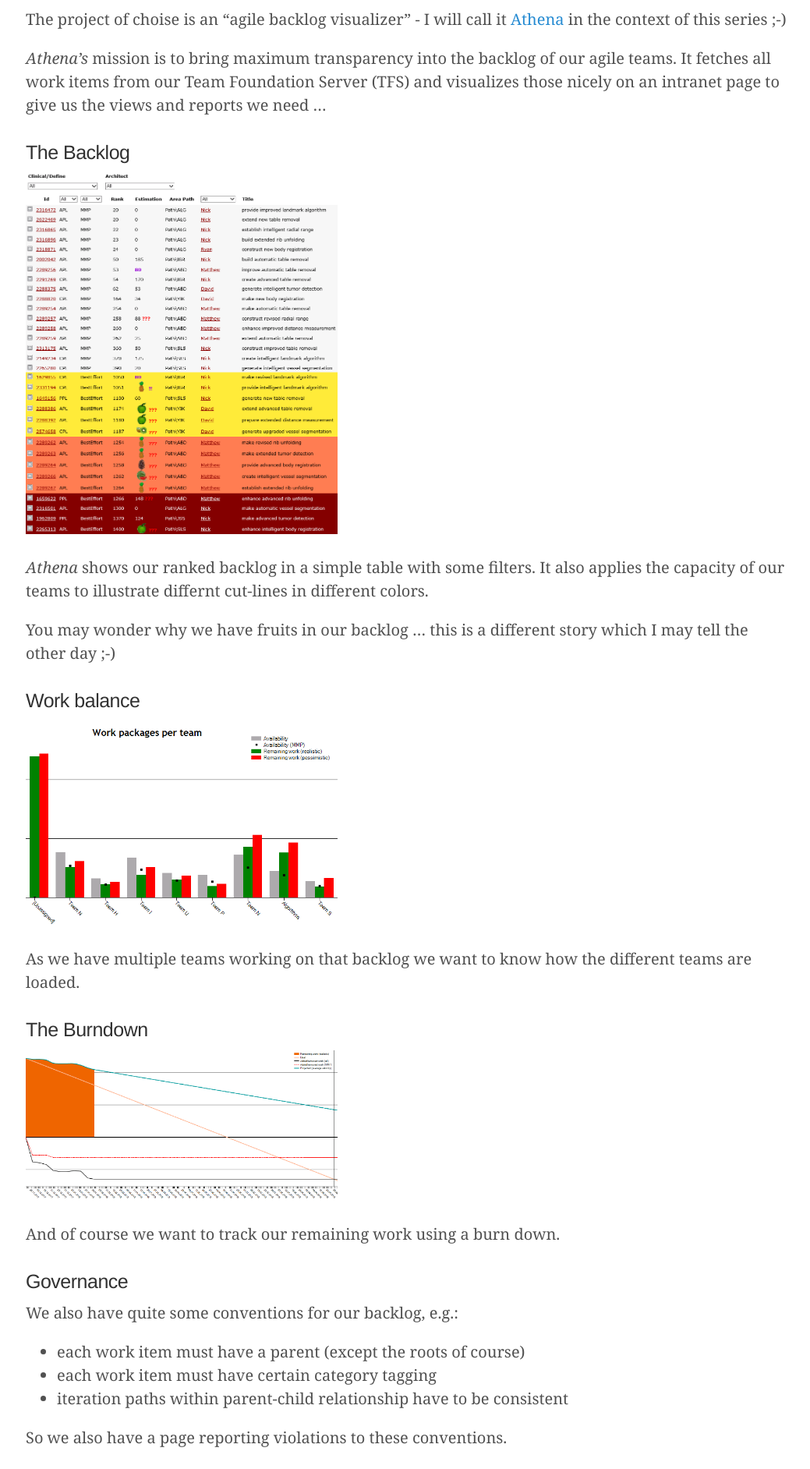
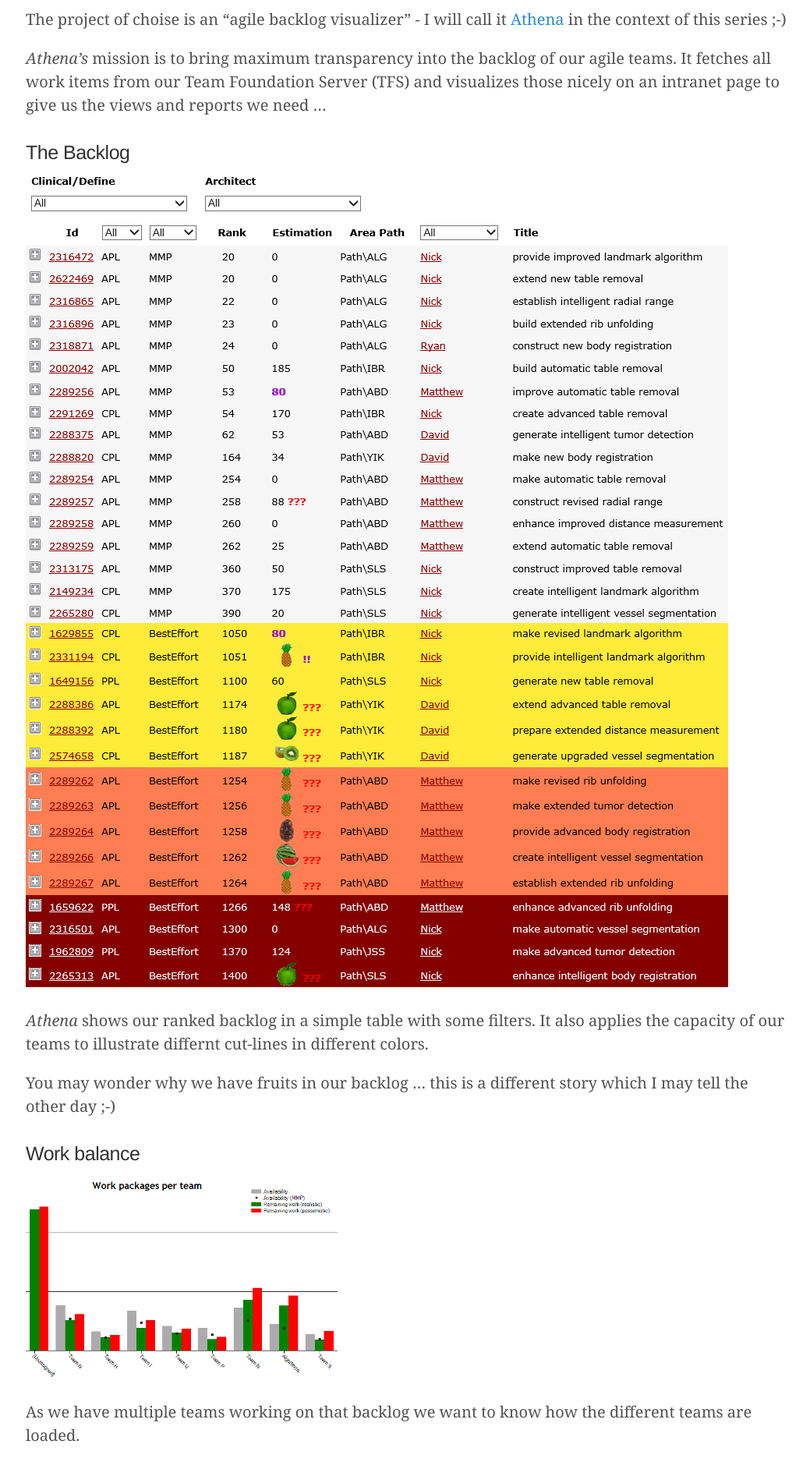
Before and after one commit to plainionist/plainionist.github.io, a Jekyll site: the page built from _posts/2018-01-31-Implementing-Clean-Architecture.md, in a window 1280 px wide. Shown: the part 936-2820 px from the top of the page at 78% size, without its empty margins (117-1156 px from the left). Built offline with Jekyll 4.4.1, drawn with Linux system fonts in a browser that asks for light colours; comment, search, counter and statistics services are not loaded.

Commit message:
clean-arch

```diff
--- a/_posts/2018-01-31-Implementing-Clean-Architecture.md
+++ b/_posts/2018-01-31-Implementing-Clean-Architecture.md
@@ -38,7 +38,7 @@ nicely on an intranet page to give us the views and reports we need ...
 
 ### The Backlog
 
-<img src="{{ site.url }}/assets/clean-architecture/backlog.png" width="400px"/>
+<img src="{{ site.url }}/assets/clean-architecture/backlog.png" />
 
 *Athena* shows our ranked backlog in a simple table with some filters.
 It also applies the capacity of our teams to illustrate differnt cut-lines in different colors.
```
